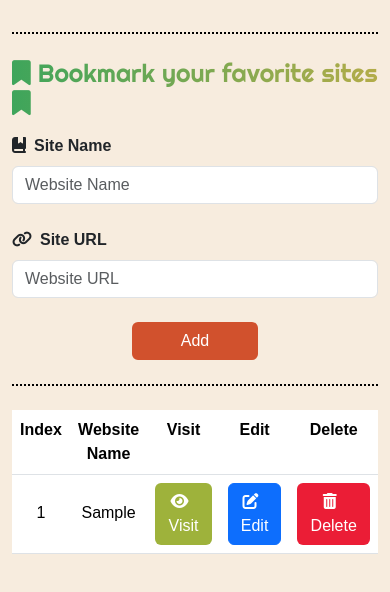
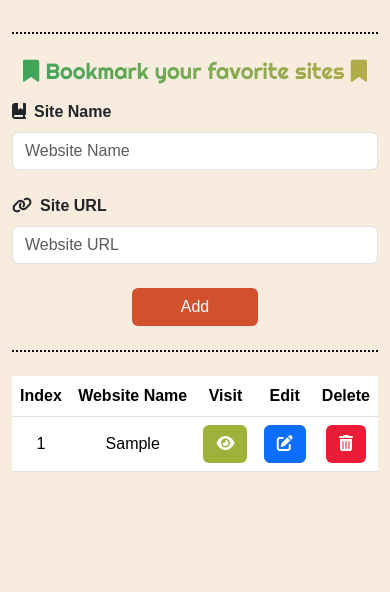
Before and after one commit to momen5406/Bookmark-Assignment-10-Route, a plain HTML site: page index.html in a window 390 px wide. Both pictures are taken after typing "Sample", "Sample" into the empty fields and a click on the button "Add". Shown: the part 172-764 px from the top of the page. Drawn offline with Linux system fonts and the light colour scheme; a web font is replaced by a local one.

Commit message:
Add files via upload

```diff
--- a/css/main.css
+++ b/css/main.css
@@ -77,6 +77,12 @@ hr {
   -webkit-text-fill-color: transparent;
 }
 
+@media (max-width: 576px) {
+  .form h2 {
+    font-size: 1.375rem;
+  }
+}
+
 .btn-red {
   background-color: var(--dark-orange);
   color: white;
@@ -109,4 +115,11 @@ hr {
 table tr {
   vertical-align: baseline;
 }
+
+@media (max-width: 768px) {
+  table td button span,
+  table td a span {
+    display: none;
+  }
+}
 /* End Form */
--- a/js/main.js
+++ b/js/main.js
@@ -42,9 +42,9 @@ function displayWebsite(list) {
       <tr>
         <td>${i+1}</td>
         <td>${list[i].name}</td>
-        <td><a href="https://${list[i].url}" target="_blank" class="btn btn-visit"><i class="fa-solid fa-eye me-2"></i>Visit</a></td>
-        <td><button onclick='setUpEditWebsite(${i})' class="btn btn-primary"><i class="fa-solid fa-edit me-2"></i>Edit</button></td>
-        <td><button onclick='deleteWebsite(${i})' class="btn btn-delete"><i class="fa-solid fa-trash-can me-2"></i>Delete</button></td>
+        <td><a href="https://${list[i].url}" target="_blank" class="btn btn-visit"><i class="fa-solid fa-eye me-md-2"></i><span>Visit</span></a></td>
+        <td><button onclick='setUpEditWebsite(${i})' class="btn btn-primary"><i class="fa-solid fa-edit me-md-2"></i><span>Edit</span></button></td>
+        <td><button onclick='deleteWebsite(${i})' class="btn btn-delete"><i class="fa-solid fa-trash-can me-md-2"></i><span>Delete</span></button></td>
       </tr>
     `
   }
@@ -104,6 +104,8 @@ var validatePattern = {
 }
 
 function validateForm(input, key) {
+  input.classList.remove("is-valid", "is-invalid");
+
   var pattern = validatePattern[key];
   var userValue = input.value;
   var isMatched = pattern.test(userValue);
```
